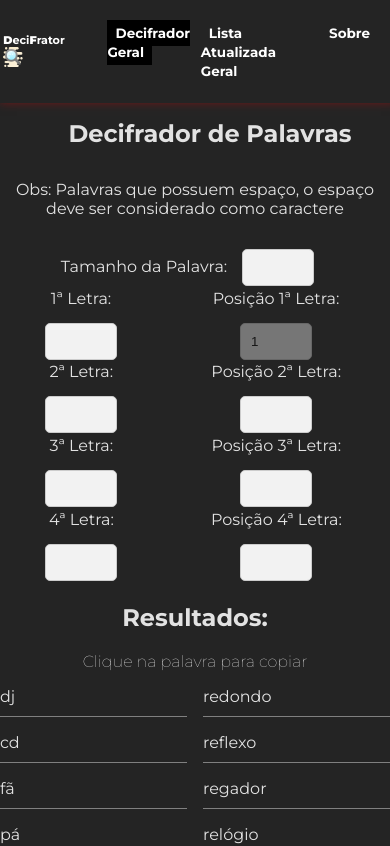
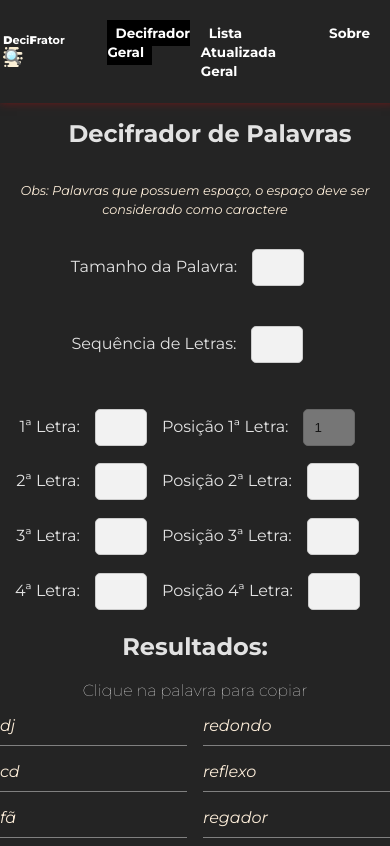
Before and after one commit to TitanCodeXD/Decifrador-de-Palavras, a React (Vite) app: page / in a window 390 px wide. Shown: the top 846 px of the page. Built offline with nearby package versions, Linux system fonts and the light colour scheme.

Commit message:
Acrescentando novo input de Sequência de letras

```diff
--- a/src/Pages/Home/Decifrador.jsx
+++ b/src/Pages/Home/Decifrador.jsx
@@ -21,6 +21,7 @@ const Decifrador = () => {
     );
   };
 
+    const [sequenciaLetras, setSequenciaLetras] = useState('');
     const [tamanho, setTamanho] = useState('');
     const [letra1, setLetra1] = useState('');
     const posicao1 = 1;
@@ -42,7 +43,7 @@ const Decifrador = () => {
       }, 100);
 
       return () => clearTimeout(timeoutId);
-    }, [tamanho, letra1, posicao1, letra2, posicao2, letra3, posicao3, letra4, posicao4]);
+    }, [tamanho, letra1, posicao1, letra2, posicao2, letra3, posicao3, letra4, posicao4, sequenciaLetras]);
 
     const filtrarPalavras = () => {
       let resultadosFiltrados = baseDeDados;
@@ -65,6 +66,12 @@ const Decifrador = () => {
 
       if (letra4 && posicao4) {
         resultadosFiltrados = resultadosFiltrados.filter(palavra => palavra[posicao4 - 1] === letra4.toLowerCase());
+      }
+
+      if (sequenciaLetras) {
+        resultadosFiltrados = resultadosFiltrados.filter(palavra =>
+          palavra.includes(sequenciaLetras.toLowerCase())
+        );
       }
 
       setResultados(resultadosFiltrados);
@@ -97,14 +104,24 @@ const Decifrador = () => {
    <div className = {styles.center}>
 
       <h1>Decifrador de Palavras</h1>
-      <p>Obs: Palavras que possuem espaço, o espaço deve ser considerado como caractere</p>
+      <p><span>Obs: Palavras que possuem espaço, o espaço deve ser considerado como caractere</span></p>
 
-      <div className = {styles.letter}>
+      <div className = {styles.initial}>
       <label>
         Tamanho da Palavra:
         <input type="number" value={tamanho} onChange={(e) => setTamanho(e.target.value)} />
       </label>
       <br />
+
+        <label>
+          Sequência de Letras:
+          <input
+            type="text"
+            value={sequenciaLetras}
+            onChange={(e) => setSequenciaLetras(e.target.value)}
+          />
+        </label>
+        <br />
       </div>
 
       <div className = {styles.letter}>
--- a/src/Pages/Home/Decifrador.module.css
+++ b/src/Pages/Home/Decifrador.module.css
@@ -4,6 +4,11 @@
     justify-content: center;
     align-items: center;
     text-align: center;
+}
+
+.center span{
+    font-style: italic;
+    color: antiquewhite;
 }
 
 .center input {
@@ -14,6 +19,22 @@
     font-size: 50px;
     margin-left: 30px;
 }
+
+.initial{
+    display: flex;
+    flex-direction: column;
+    margin-bottom: 5px;
+}
+
+.initial input{
+    margin-bottom: .1em;
+    width: 10%;
+}
+
+.initial label{
+    margin-bottom: 5px;
+}
+
 
 .results p{
     color: red;
@@ -30,7 +51,7 @@
 }*/
 
 .column_list {
-    column-count: 3;
+    column-count: 5;
     column-gap: 16px;
     list-style: none;
     padding: 0;
@@ -65,9 +86,28 @@
 }
 
 
-@media only screen and (max-width: 600px) {
+@media only screen and (max-width: 800px) {
+
+    .initial{
+        display: flex;
+        flex-direction: column;
+    }
+
+    .initial input{
+        margin-bottom: .1em;
+        width: 5%;
+    }
+
+    .initial label{
+        margin-bottom: 5px;
+    }
+
     .center input {
-        width: 50px;
+        width: 30px;
+    }
+
+    .center p > span {
+        font-size: .8em;
     }
 
     .center h1{
```
